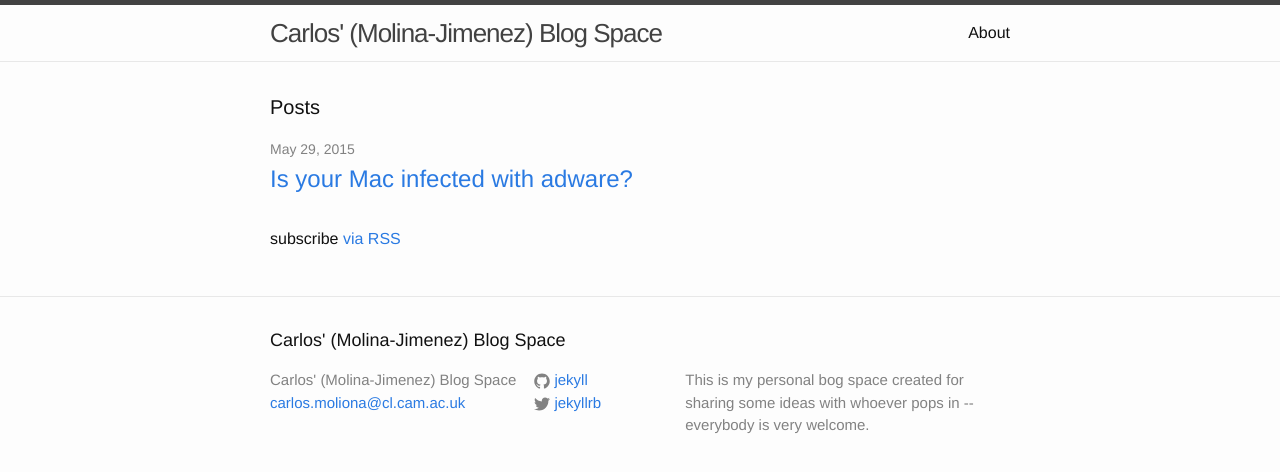
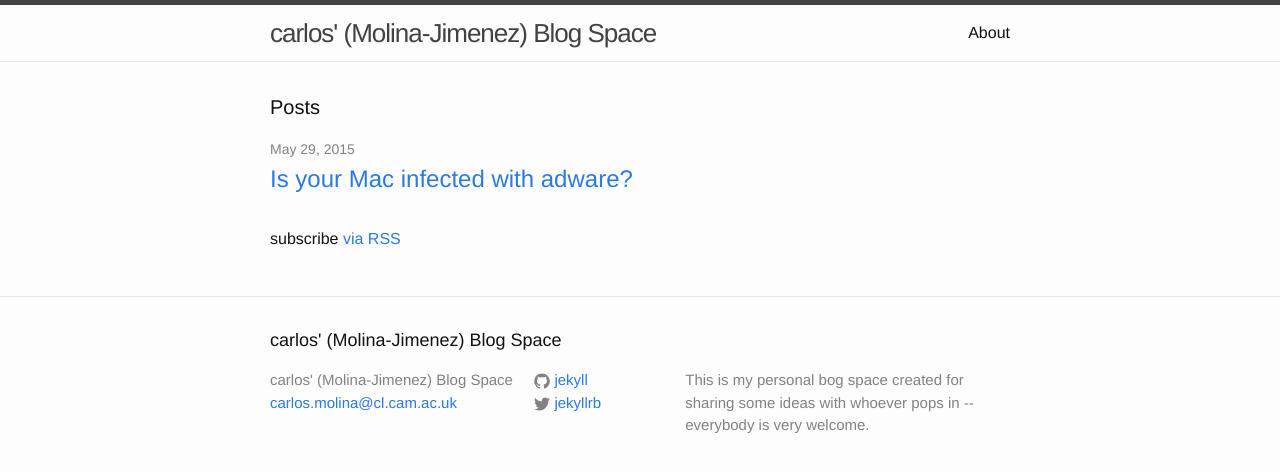
Before and after one commit to carlos-molina/carlos-molina.github.io, a Jekyll site: the page built from index.html, in a window 1280 px wide. Shown: the top 472 px of the page. Built offline with Jekyll 4.4.1, drawn with Linux system fonts in a browser that asks for light colours.

Commit message:
correction of my email add

```diff
--- a/_config.yml
+++ b/_config.yml
@@ -1,6 +1,6 @@
 # Site settings
-title: Carlos' (Molina-Jimenez)  Blog Space
-email: carlos.moliona@cl.cam.ac.uk
+title: carlos' (Molina-Jimenez)  Blog Space
+email: carlos.molina@cl.cam.ac.uk
 description: > # this means to ignore newlines until "baseurl:"
   This is my personal bog space created for sharing some ideas
   with whoever pops in --everybody is very welcome.
```
Also changed, not shown: README.md.
